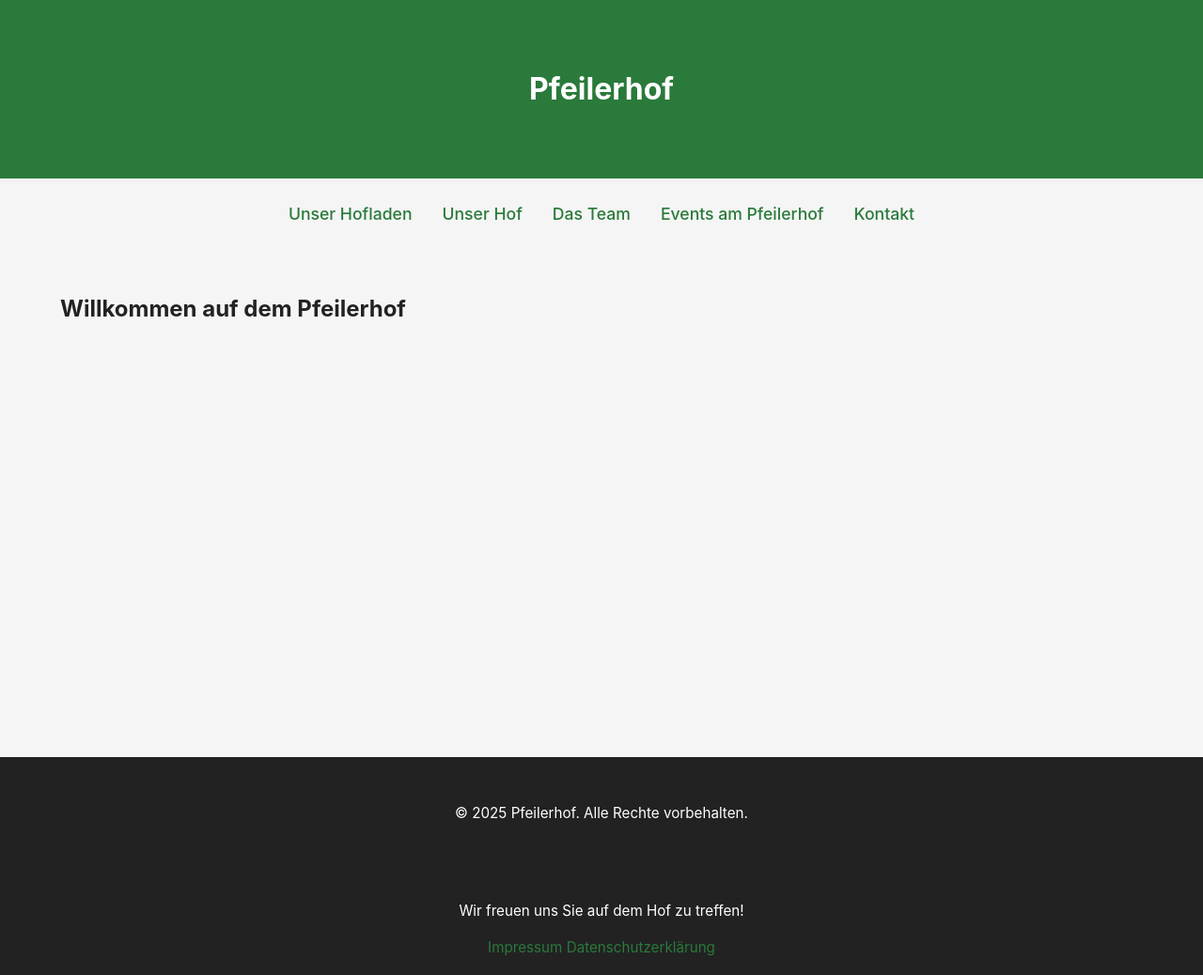
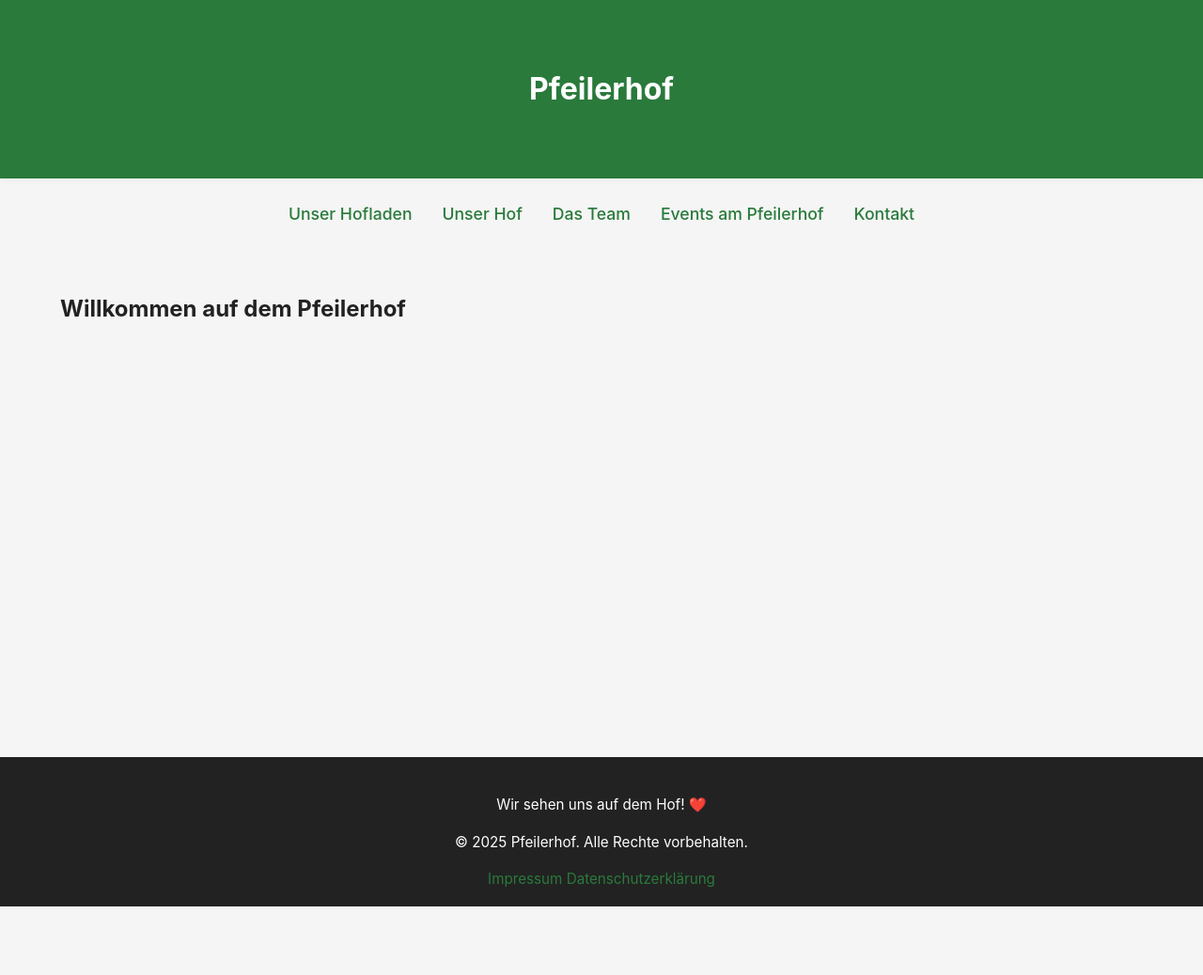
Before and after one commit to dschaufelberger/pfeilerhof, a Jekyll site: the page built from Pfeilerhof/index.md, in a window 1280 px wide. Shown: the whole page at 94% size. Built offline with Jekyll 4.4.1, drawn with Linux system fonts in a browser that asks for light colours; after the commit the page ends 965 px from its top, so only the background shows below that.

Commit message:
Merge duplicate footers

```diff
--- a/Pfeilerhof/_includes/footer.html
+++ b/Pfeilerhof/_includes/footer.html
@@ -1,5 +1,6 @@
 <footer class="site-footer">
-  <p>Wir freuen uns Sie auf dem Hof zu treffen!</p>
+  <p>Wir sehen uns auf dem Hof! ❤️</p>
+  <p>&copy; {{ site.time | date: '%Y' }} Pfeilerhof. Alle Rechte vorbehalten.</p>
   <a href="/impressum">Impressum</a>
   <a href="/datenschutzerklärung">Datenschutzerklärung</a>
 </footer>
--- a/Pfeilerhof/_layouts/default.html
+++ b/Pfeilerhof/_layouts/default.html
@@ -16,11 +16,6 @@
     <main class="container">
       {{ content }}
     </main>
-    <footer>
-      <div class="container">
-        &copy; {{ site.time | date: '%Y' }} Pfeilerhof. Alle Rechte vorbehalten.
-      </div>
-    </footer>
     {% include footer.html %}
   </body>
 </html>
```
